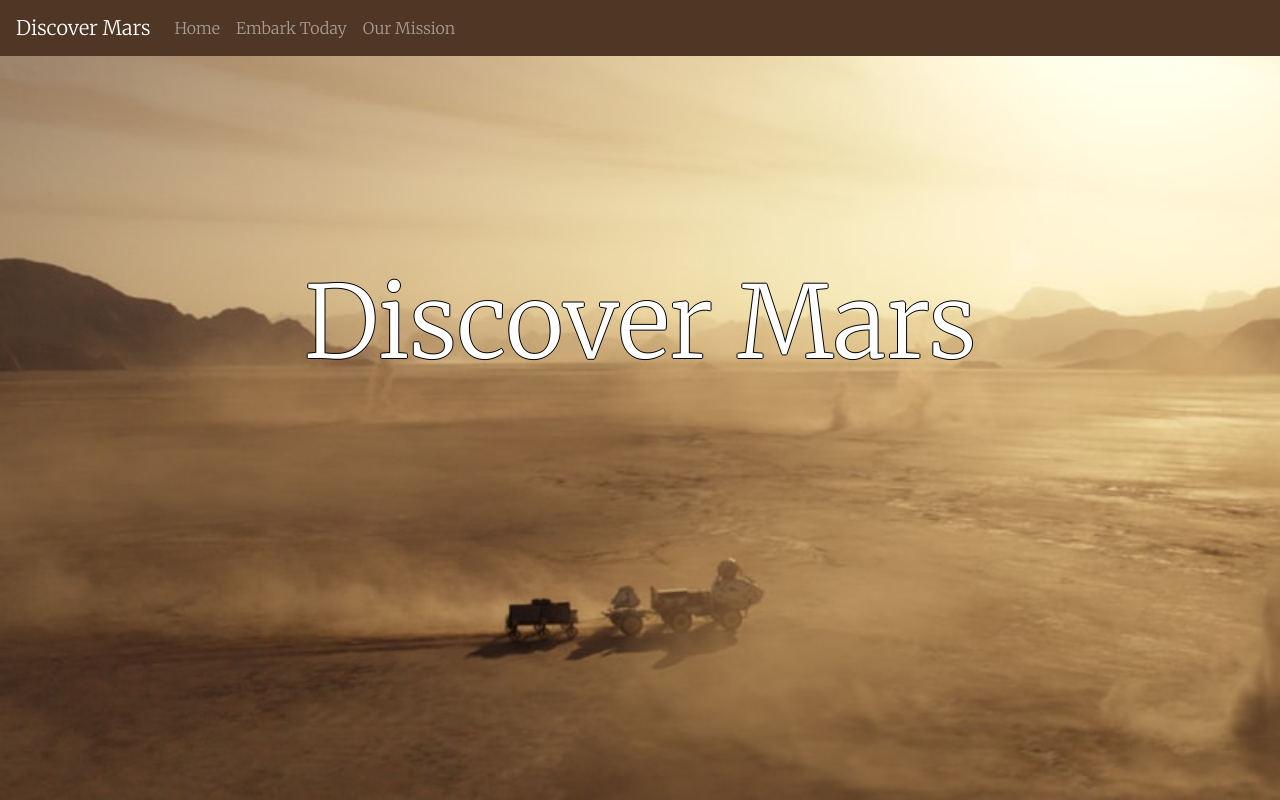
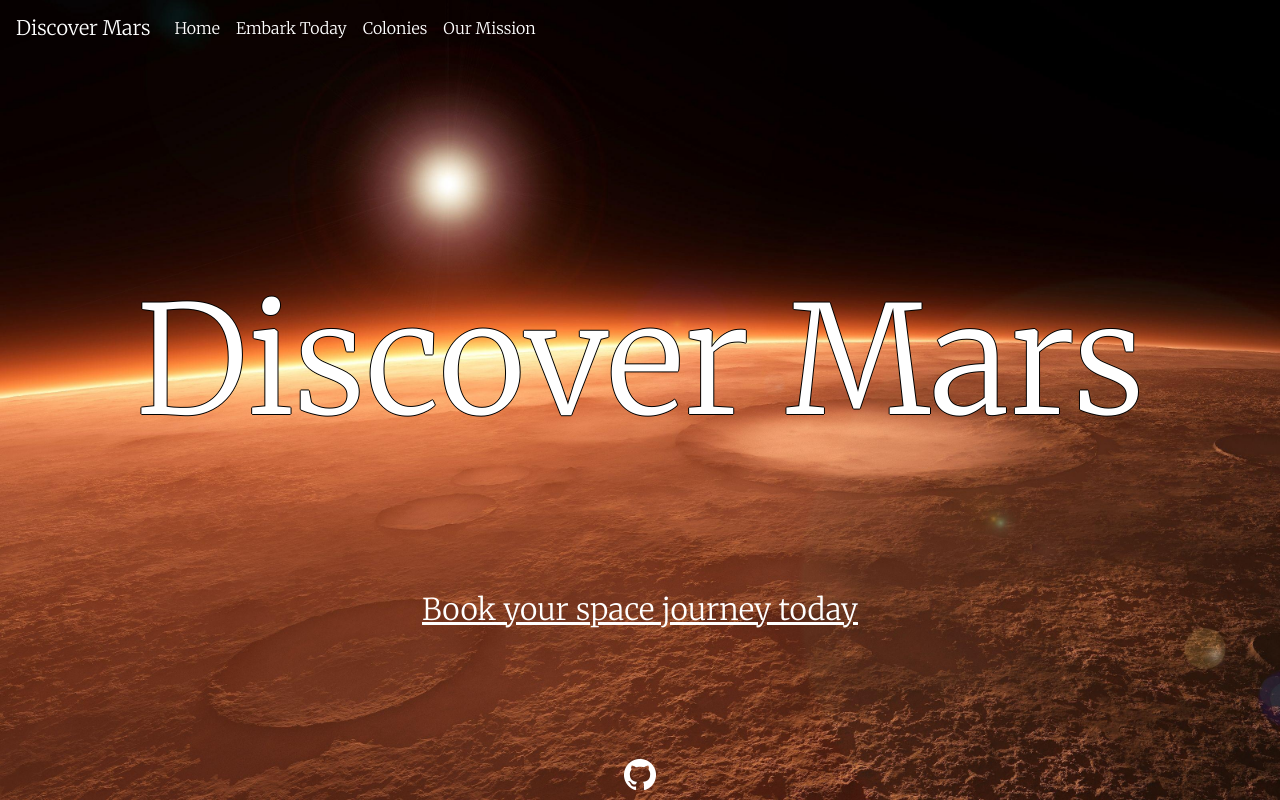
Before and after one commit to jakitch/Mars, a plain HTML site: page www/index.html in a window 1280 px wide. Drawn offline with nearby package versions, Linux system fonts and the light colour scheme.

Commit message:
added home page

```diff
--- a/www/index.html
+++ b/www/index.html
@@ -12,21 +12,24 @@
 </head>
 
 <nav class="navbar navbar-expand-lg navbar-dark bg-dark">
-  <a class="navbar-brand" href="#">Discover Mars</a>
+  <a class="navbar-brand" href="/">Discover Mars</a>
   <button class="navbar-toggler" type="button" data-toggle="collapse" data-target="#navbarNavAltMarkup" aria-controls="navbarNavAltMarkup" aria-expanded="false" aria-label="Toggle navigation">
     <span class="navbar-toggler-icon"></span>
   </button>
   <div class="collapse navbar-collapse" id="navbarNavAltMarkup">
     <div class="navbar-nav">
-      <a class="nav-item nav-link" href="index.html">Home <span class="sr-only">(current)</span></a>
-      <a class="nav-item nav-link" href="pages/about.html">Embark Today</a>
-      <a class="nav-item nav-link" href="pages/reviews.html">Our Mission</a>
+      <a class="nav-item nav-link active" href="/"><div class = "nav-text">Home</div><span class="sr-only">(current)</span></a>
+      <a class="nav-item nav-link active" href="/"><div class = "nav-text">Embark Today</div></a>
+      <a class="nav-item nav-link active" href="/"><div class = "nav-text">Colonies</div></a>
+      <a class="nav-item nav-link active" href="/"><div class = "nav-text">Our Mission</div></a>
     </div>
   </div>
 </nav>
 
 <body class="home">
   <div class="slogan">Discover Mars</div>
+  <div class="sub-slogan"><a id="homeLink" href = 'embark'>Book your space journey today</a></div>
+  <footer><a class="git-link" href="https://github.com/jakitch/Mars"><img src='images/gitlight.png'></a></footer>
   <script src="https://code.jquery.com/jquery-3.3.1.slim.min.js" integrity="sha384-q8i/X+965DzO0rT7abK41JStQIAqVgRVzpbzo5smXKp4YfRvH+8abtTE1Pi6jizo" crossorigin="anonymous"></script>
   <script src="https://cdnjs.cloudflare.com/ajax/libs/popper.js/1.14.3/umd/popper.min.js" integrity="sha384-ZMP7rVo3mIykV+2+9J3UJ46jBk0WLaUAdn689aCwoqbBJiSnjAK/l8WvCWPIPm49" crossorigin="anonymous"></script>
   <script src="https://stackpath.bootstrapcdn.com/bootstrap/4.1.3/js/bootstrap.min.js" integrity="sha384-ChfqqxuZUCnJSK3+MXmPNIyE6ZbWh2IMqE241rYiqJxyMiZ6OW/JmZQ5stwEULTy" crossorigin="anonymous"></script>
--- a/www/styles.css
+++ b/www/styles.css
@@ -4,22 +4,42 @@ body{
     margin: 0;
     font-family: 'Merriweather', serif;
 }
-.navbar{
-    background-color: #503624 !important;
+
+#homeLink{
+    text-decoration: underline;
+    color: white;
 }
 
+#homeLink:hover{
+    text-decoration: none;
+    color: #d37648;
+}
+
+footer{
+    background-color:#ffffff00;
+    text-align: center;
+    height: 55px;
+    flex-shrink: 0;
+    padding-top: 5px;
+}
+
+.navbar{
+    background-color: #ffffff00 !important;
+}
+
+.nav-text:hover{
+    color: #d37648;
+}
 
 .home{
     display: flex;
     min-height: 100vh;
     flex-direction: column;
-    background-image: url('mars.jpg');
+    background-image: url('images/mars.jpg');
     background-repeat: no-repeat;
     background-size: cover;
     background-color: grey;
 }
-
-
 
 .slogan{
     flex: 1 0 auto;
@@ -27,6 +47,24 @@ body{
     text-align: center;
     margin: 0 auto 0 auto;
     padding-top: 15%;
-    font-size: 100px;
+    padding-bottom: -50px;
+    font-size: 150px;
     text-shadow: -1px 0 black, 0 1px black, 1px 0 black, 0 -1px black;
 }
+
+.sub-slogan{
+    flex: 1 0 auto;
+    color: white;
+    text-align: center;
+    font-size: 30px;
+}
+
+.git-link{
+    color: white;
+    text-decoration: none;
+    font-size: 30px;
+}
+.git-link:hover{
+    color: hotpink;
+    text-decoration: none;
+}
```
Also changed, not shown: www/images/gitdark.png (added), www/images/gitlight.png (added), www/images/mars.jpg (added).
